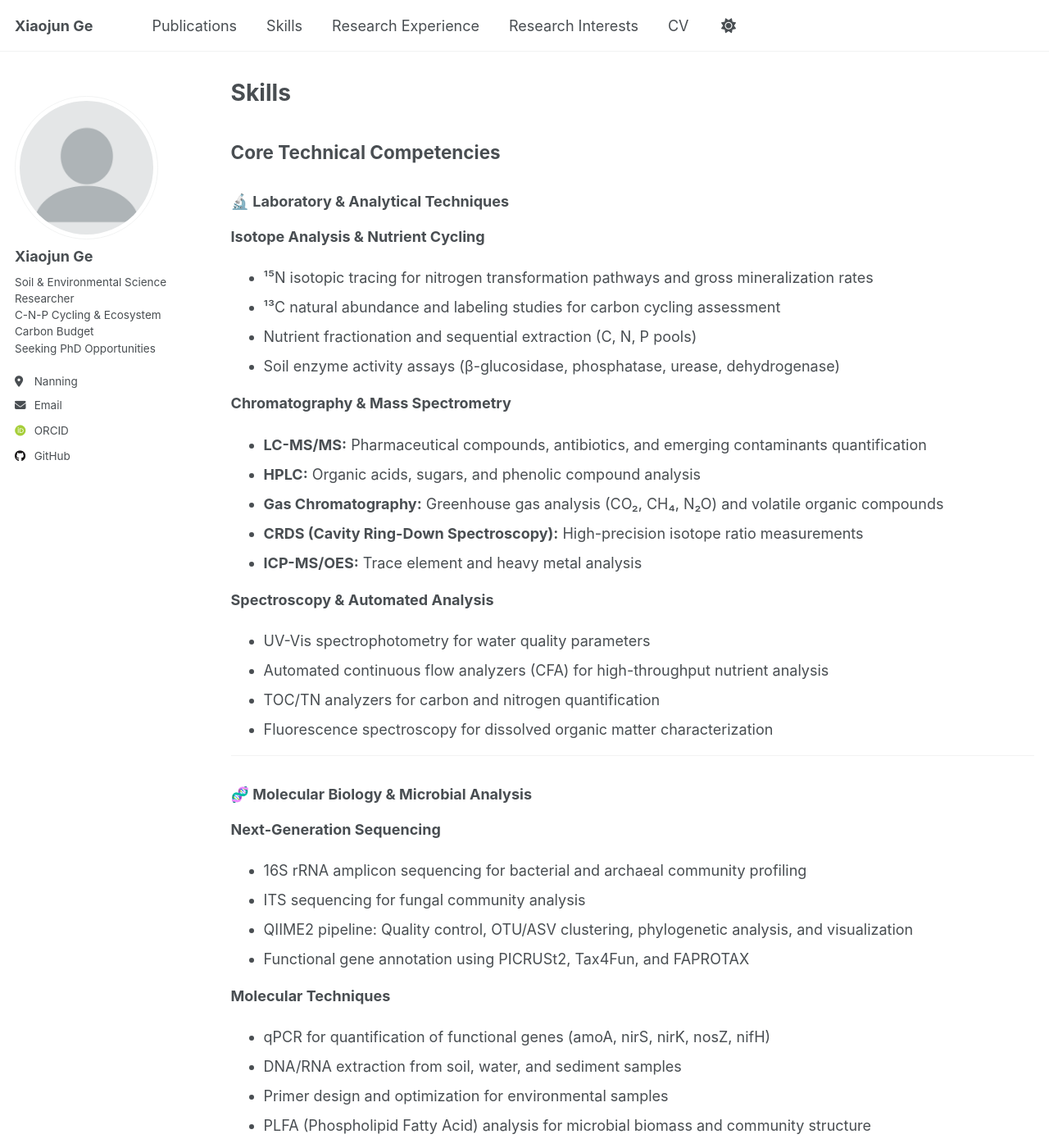
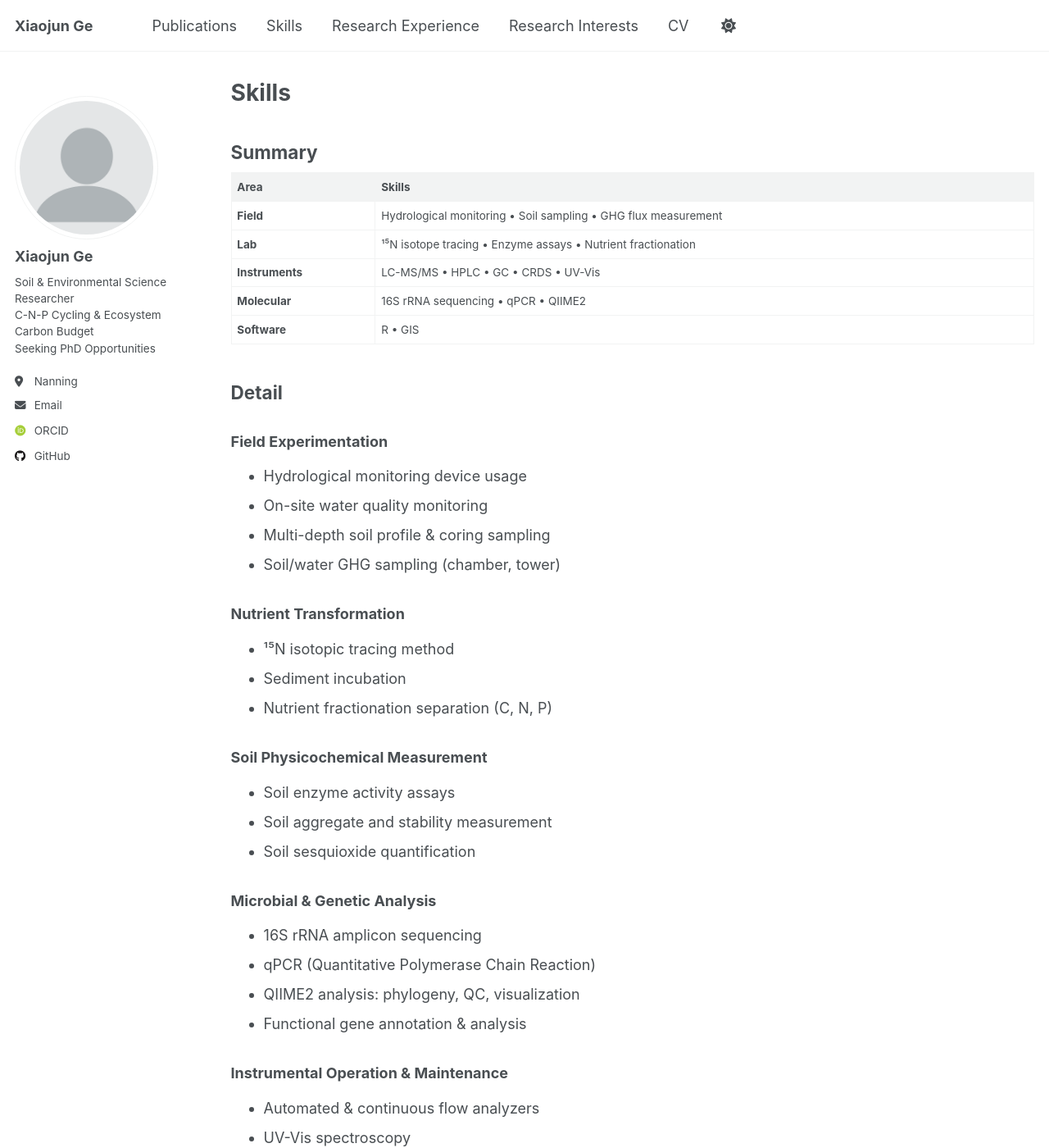
Before and after one commit to gexiaojun1201/Xiaojun_Ge.github.io, a Jekyll site: the page built from _pages/skills.md, in a window 1280 px wide and 1400 px high. Shown: the whole window at 82% size. Built offline with Jekyll 4.4.1, drawn with Linux system fonts in a browser that asks for light colours; some web fonts are replaced; a script that is not in the unit is left out; a file with an impossible date is left out; some of the changed text lies outside the part shown.

Commit message:
Update skills.md

```diff
--- a/_pages/skills.md
+++ b/_pages/skills.md
@@ -8,148 +8,55 @@ author_profile: true
 {% include base_path %}
 
 
-## Core Technical Competencies
+## Summary
 
-### 🔬 **Laboratory & Analytical Techniques**
+| **Area**        | **Skills**                                                   |
+| --------------- | ------------------------------------------------------------ |
+| **Field**       | Hydrological monitoring • Soil sampling • GHG flux measurement |
+| **Lab**         | ¹⁵N isotope tracing • Enzyme assays • Nutrient fractionation |
+| **Instruments** | LC-MS/MS • HPLC • GC • CRDS • UV-Vis                         |
+| **Molecular**   | 16S rRNA sequencing • qPCR • QIIME2                          |
+| **Software**    | R • GIS                                                      |
 
-**Isotope Analysis & Nutrient Cycling**
-- ¹⁵N isotopic tracing for nitrogen transformation pathways and gross mineralization rates
-- ¹³C natural abundance and labeling studies for carbon cycling assessment
-- Nutrient fractionation and sequential extraction (C, N, P pools)
-- Soil enzyme activity assays (β-glucosidase, phosphatase, urease, dehydrogenase)
+## Detail
 
-**Chromatography & Mass Spectrometry**
-- **LC-MS/MS:** Pharmaceutical compounds, antibiotics, and emerging contaminants quantification
-- **HPLC:** Organic acids, sugars, and phenolic compound analysis
-- **Gas Chromatography:** Greenhouse gas analysis (CO₂, CH₄, N₂O) and volatile organic compounds
-- **CRDS (Cavity Ring-Down Spectroscopy):** High-precision isotope ratio measurements
-- **ICP-MS/OES:** Trace element and heavy metal analysis
+### Field Experimentation
 
-**Spectroscopy & Automated Analysis**
-- UV-Vis spectrophotometry for water quality parameters
-- Automated continuous flow analyzers (CFA) for high-throughput nutrient analysis
-- TOC/TN analyzers for carbon and nitrogen quantification
-- Fluorescence spectroscopy for dissolved organic matter characterization
+- Hydrological monitoring device usage
+- On-site water quality monitoring
+- Multi-depth soil profile & coring sampling
+- Soil/water GHG sampling (chamber, tower)
 
----
+### Nutrient Transformation
 
-### 🧬 **Molecular Biology & Microbial Analysis**
+- ¹⁵N isotopic tracing method
+- Sediment incubation
+- Nutrient fractionation separation (C, N, P)
 
-**Next-Generation Sequencing**
-- 16S rRNA amplicon sequencing for bacterial and archaeal community profiling
-- ITS sequencing for fungal community analysis
-- QIIME2 pipeline: Quality control, OTU/ASV clustering, phylogenetic analysis, and visualization
-- Functional gene annotation using PICRUSt2, Tax4Fun, and FAPROTAX
+### Soil Physicochemical Measurement
 
-**Molecular Techniques**
-- qPCR for quantification of functional genes (amoA, nirS, nirK, nosZ, nifH)
-- DNA/RNA extraction from soil, water, and sediment samples
-- Primer design and optimization for environmental samples
-- PLFA (Phospholipid Fatty Acid) analysis for microbial biomass and community structure
+- Soil enzyme activity assays
+- Soil aggregate and stability measurement
+- Soil sesquioxide quantification
 
----
+### Microbial & Genetic Analysis
 
-### 🌿 **Field Research & Environmental Monitoring**
+- 16S rRNA amplicon sequencing
+- qPCR (Quantitative Polymerase Chain Reaction)
+- QIIME2 analysis: phylogeny, QC, visualization
+- Functional gene annotation & analysis
 
-**Ecosystem Carbon Flux Measurements**
-- Eddy covariance tower operation and data processing for ecosystem-scale carbon flux
-- Static and dynamic chamber methods for soil GHG emissions (CO₂, CH₄, N₂O)
-- Automated continuous monitoring systems setup and calibration
-- Forest biomass inventory and allometric equation development
+### Instrumental Operation & Maintenance
 
-**Hydrological & Erosion Studies**
-- Rainfall simulation device design and operation (30-120 mm/h intensity range)
-- Surface runoff and subsurface flow monitoring
-- Sediment collection and particle size analysis
-- Water infiltration and hydraulic conductivity measurements
+- Automated & continuous flow analyzers
+- UV-Vis spectroscopy
+- CRDS (Cavity Ring-Down Spectroscopy)
+- Mass spectrometry
+- HPLC (High-performance liquid chromatography)
+- LC-MS/MS
+- Gas Chromatography
 
-**Soil Sampling & Characterization**
-- Multi-depth soil profile sampling (0-100 cm) using various coring techniques
-- Soil aggregate stability analysis (wet sieving, Le Bissonnais method)
-- Soil sesquioxide (Fe, Al, Mn oxides) extraction and quantification
-- Bulk density, porosity, and water retention curve determination
+### Software Skills
 
-**Water Quality Monitoring**
-- In-situ monitoring using multiparameter probes (DO, pH, EC, temperature, turbidity)
-- Nutrient analysis (NH₄⁺, NO₃⁻, NO₂⁻, PO₄³⁻, TN, TP)
-- Sediment incubation experiments for nutrient flux quantification
-- Constructed wetland performance monitoring and optimization
-
----
-
-### 💻 **Data Analysis & Computational Skills**
-
-**Statistical Analysis & Programming**
-- **R Programming:** Advanced statistical modeling, multivariate analysis, time series analysis
-  - Packages: tidyverse, vegan, lme4, randomForest, caret
-  - Reproducible research with RMarkdown and Shiny applications
-- **Python:** Data processing, machine learning, and automation
-  - Libraries: pandas, numpy, scikit-learn, tensorflow
-  - Geospatial analysis with geopandas and rasterio
-
-**Geospatial Analysis**
-- **GIS Software:** ArcGIS Pro, QGIS for spatial analysis and mapping
-- Remote sensing data processing (Sentinel, Landsat, MODIS)
-- Digital elevation model (DEM) analysis for watershed delineation
-- Land use/land cover classification and change detection
-
-**Database & Workflow Management**
-- **MySQL:** Environmental database design and management
-- Version control with Git/GitHub for collaborative research
-- Workflow automation using n8n and Docker
-- Cloud computing platforms (Google Earth Engine)
-
-**Specialized Software**
-- **Stata:** Econometric analysis and panel data modeling
-- **HYDRUS-1D:** Soil water and solute transport modeling
-- **CENTURY/DayCent:** Ecosystem biogeochemical modeling
-- **Canoco:** Multivariate ecological data analysis
-
----
-
-### 📊 **Project Management & Communication**
-
-**Research Project Skills**
-- Grant proposal writing (Successfully secured ¥200,000+ in funding)
-- Technical report and manuscript preparation
-- Budget planning and resource allocation
-- Multi-stakeholder collaboration and team coordination
-
-**Quality Assurance**
-- Standard Operating Procedure (SOP) development
-- QA/QC protocol implementation
-- Laboratory safety and compliance
-- Equipment calibration and maintenance schedules
-
-**Scientific Communication**
-- Data visualization using ggplot2, matplotlib, and Tableau
-- Scientific poster and presentation design
-- Technical documentation for government and industry partners
-- Bilingual communication (English and Mandarin)
-
----
-
-## Equipment Proficiency Level
-
-| **Equipment Category** | **Expertise Level** | **Years of Experience** |
-|------------------------|-------------------|------------------------|
-| Mass Spectrometry Systems | Advanced | 5+ |
-| Chromatography Systems | Advanced | 5+ |
-| Molecular Biology Equipment | Proficient | 4+ |
-| Field Monitoring Instruments | Expert | 6+ |
-| GIS/Remote Sensing Software | Proficient | 4+ |
-| Statistical Software | Advanced | 6+ |
-
----
-
-## Certifications & Training
-
-- Laboratory Safety Certification
-- Good Laboratory Practice (GLP) Training
-- Advanced R Programming for Environmental Sciences
-- QIIME2 Workshop for Microbiome Analysis
-- Remote Sensing and GIS Applications in Environmental Monitoring
-
----
-
-*Technical expertise continuously updated through hands-on research experience across multiple ecological systems and environmental challenges*
+- R programming
+- GIS applications
```
